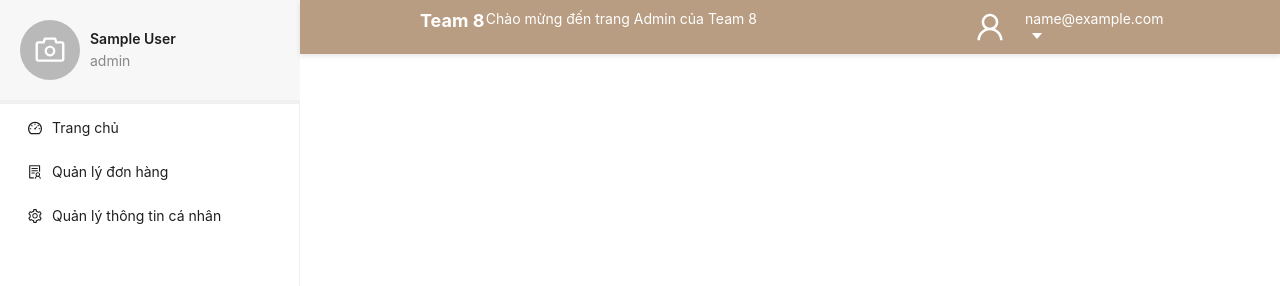
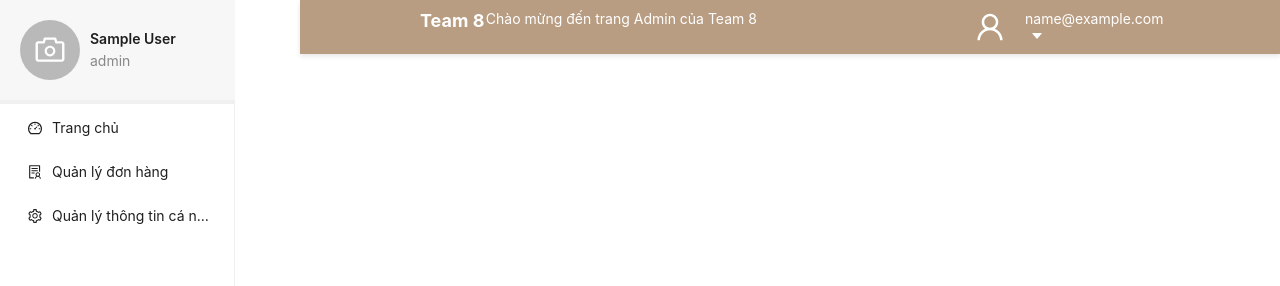
Before and after one commit to Nh-Quynh/Team-8, a React (Create React App) app in the folder frontend/: page /sale in a window 1280 px wide. Shown: the top 286 px of the page. Built offline with nearby package versions, Linux system fonts and the light colour scheme; sample sign-in values are in the browser's storage.

Commit message:
fix: personal page ui & order table ui

```diff
--- a/frontend/src/components/NavComponent/SaleNavComponent.jsx
+++ b/frontend/src/components/NavComponent/SaleNavComponent.jsx
@@ -40,8 +40,8 @@ const SaleNavComponent = () => {
   const navigate = useNavigate(); // Khởi tạo useNavigate để điều hướng
   const userName = useSelector((state) => state.auth.user?.name || ""); // Lấy name từ Redux
   const userRole = useSelector((state) => state.auth.user?.role || ""); // Lấy role từ Redux
-  const userImage = useSelector((state) => state.auth.user?.image); // Lấy ảnh từ Redux
-  const [visible, setVisible] = useState(false);
+  const userImage = useSelector((state) => state.auth.user?.image || ""); // Lấy ảnh từ Redux
+  console.log('userImage', userImage)
 
   // Hàm xử lý sự kiện khi click vào một mục trong menu
   const onClick = (e) => {
@@ -69,7 +69,7 @@ const SaleNavComponent = () => {
       <Menu
         onClick={onClick}
         style={{
-          width: 300,
+          width: 235,
           height: "100vh", // Chiều cao cố định
           overflow: "auto", // Cuộn nếu cần
         }}
@@ -87,7 +87,7 @@ const SaleNavComponent = () => {
 
 const NavContainer = styled.div`
   height: 100vh; /* Chiếm toàn bộ chiều cao màn hình */
-  width: 300px; /* Chiều rộng của nav */
+  width: 235px; /* Chiều rộng của nav */
   background-color: #f7f7f7; /* Màu nền của nav */
   position: fixed; /* Cố định nav bên trái màn hình */
   top: 0; /* Gắn nó ở trên cùng */
--- a/frontend/src/pages/OrderPage/OrderPage.jsx
+++ b/frontend/src/pages/OrderPage/OrderPage.jsx
@@ -21,7 +21,7 @@ const PageContainer = styled.div`
 
 const MainContainer = styled.div`
   flex: 1;
-  margin-left: 300px; /* Khoảng cách cho NavComponent */
+  margin-left: 235px; /* Khoảng cách cho NavComponent */
 `;
 
 const ContentContainer = styled.div`
--- a/frontend/src/pages/OrderPage/OrderTable.jsx
+++ b/frontend/src/pages/OrderPage/OrderTable.jsx
@@ -156,8 +156,8 @@ const OrderTable = () => {
 
       const data = await response.json();
 
-      if (!data) {
-        throw new Error("Dữ liệu đơn hàng không hợp lệ");
+      if (!data.data) {
+        throw new Error("Không tìm thấy đơn hàng");
       }
 
       setOrders(data.data);
@@ -259,11 +259,11 @@ const OrderTable = () => {
   };
 
   const columns = [
-    // {
-    //   title: "ID",
-    //   dataIndex: "_id", // ID người dùng
-    //   key: "_id",
-    // },
+    {
+      title: "ID",
+      dataIndex: "orderId",
+      key: "orderId",
+    },
     {
       title: "Sản phẩm",
       dataIndex: "orderDetail",
@@ -296,11 +296,11 @@ const OrderTable = () => {
       dataIndex: "deliveryMethod",
       key: "deliveryMethod",
     },
-    {
-      title: "Chi phí vận chuyển",
-      dataIndex: "deliveryFee",
-      key: "deliveryFee",
-    },
+    // {
+    //   title: "Chi phí vận chuyển",
+    //   dataIndex: "deliveryFee",
+    //   key: "deliveryFee",
+    // },
     {
       title: "Ngày đặt hàng",
       dataIndex: "orderDate",
--- a/frontend/src/pages/PersonalPage/SalePersonalCard.jsx
+++ b/frontend/src/pages/PersonalPage/SalePersonalCard.jsx
@@ -107,8 +107,6 @@ const InfoForm = ({ isVisible, onClose, userInfo }) => {
   const userId = useSelector((state) => state.auth.user?._id);
   const handleFormSubmit = async (values) => {
     try {
-      console.log(values)
-
       const response = await fetch(
         `${process.env.REACT_APP_API_URI}/user/employee/update-employee/${userId}`,
         {
@@ -142,6 +140,8 @@ const InfoForm = ({ isVisible, onClose, userInfo }) => {
       open={isVisible}
       title="Chỉnh sửa thông tin"
       onCancel={onClose}
+      // appear position of Modal
+      style={{ top: '20px', right: 'unset', bottom: 'unset' }}
       footer={[
         <Button key="cancel" onClick={onClose}>
           Hủy
@@ -217,7 +217,7 @@ const SaleInfoCard = () => {
         `${process.env.REACT_APP_API_URI}/user/employee/get-details/${userId}`
       );
       const data = await response.json();
-      console.log("Dữ liệu từ API:", data);
+      // console.log("Dữ liệu từ API:", data);
       SetUserInfo(data.data);
       setLoading(false);
     } catch (error) {
--- a/frontend/src/pages/PersonalPage/SalePersonalPage.jsx
+++ b/frontend/src/pages/PersonalPage/SalePersonalPage.jsx
@@ -1,6 +1,6 @@
 import React from "react";
 import styled from "styled-components";
-import HeaderComponent from "../../components/HeaderComponent/HeaderComponent";
+import HeaderComponent from "../../components/HeaderComponent/HeaderComponent"
 import InfoCard from "./InfoCard";
 import SaleNavComponent from "../../components/NavComponent/SaleNavComponent";
 import SaleInfoCard from "./SalePersonalCard";
@@ -12,8 +12,8 @@ const SalePersonalPage = () => {
       <MainContainer>
         <HeaderComponent />
         <ContentContainer>
+          <Title>Thông tin cá nhân</Title>
           <CenteredContainer>
-            <Title>Thông tin cá nhân</Title> {/* Thêm tiêu đề ở đây */}
             <SaleInfoCard />
           </CenteredContainer>
         </ContentContainer>
@@ -38,7 +38,8 @@ const MainContainer = styled.div`
 const ContentContainer = styled.div`
   padding: 10px; /* Khoảng cách cho nội dung */
   padding-top: 20px; /* Khoảng cách từ header */
-  display: flex; /* Sử dụng flexbox để căn giữa */
+  display: flex; /* Sử dụng flexbox để căn giữa card */
+  flex-direction: column; /* Chuyển đổi chiều flex thành cột để chứa tiêu đề và card */
   justify-content: center; /* Căn giữa theo chiều ngang */
   align-items: center; /* Căn giữa theo chiều dọc */
   height: calc(100vh - 60px); /* Chiều cao tính từ header */
@@ -49,7 +50,7 @@ const CenteredContainer = styled.div`
   background-color: #fff7ed;
   box-shadow: 0 4px 12px rgba(0, 0, 0, 0.1);
   height: 60%; /* Chiếm 1/2 chiều cao của màn hình */
-  width: 100%; /* Chiều rộng đầy đủ */
+  width: 90%; /* Chiều rộng đầy đủ */
   max-width: 1200px; /* Giới hạn chiều rộng tối đa */
   display: flex; /* Sử dụng flexbox để căn giữa card */
   flex-direction: column; /* Chuyển đổi chiều flex thành cột để chứa tiêu đề và card */
--- a/frontend/src/pages/SaleHomePage/SaleHomePage.jsx
+++ b/frontend/src/pages/SaleHomePage/SaleHomePage.jsx
@@ -1,6 +1,5 @@
 import React from "react";
 import HeaderComponent from "../../components/HeaderComponent/HeaderComponent";
-import NavComponent from "../../components/NavComponent/NavComponent";
 import SaleNavComponent from "../../components/NavComponent/SaleNavComponent"
 import styled from "styled-components";
 import { Card, Row, Col } from "antd";
@@ -17,10 +16,11 @@ import {
 const SaleHomePage = () => {
   return (
     <PageContainer>
-        {/* <NavComponent /> */}
       <SaleNavComponent />
       <MainContainer>
         <HeaderComponent />
+        <ContentContainer>
+        </ContentContainer>
       </MainContainer>
     </PageContainer>
   );
@@ -33,7 +33,7 @@ const PageContainer = styled.div`
 
 const MainContainer = styled.div`
   flex: 1;
-  margin-left: 300px; /* Khoảng cách cho NavComponent */
+  margin-left: 250px; /* Khoảng cách cho NavComponent */
 `;
 
 const ContentContainer = styled.div`
```
Also changed, not shown: 1 other file (tests, documents, lock files or other folders). Lines whose indentation alone changed are shown as unchanged.
